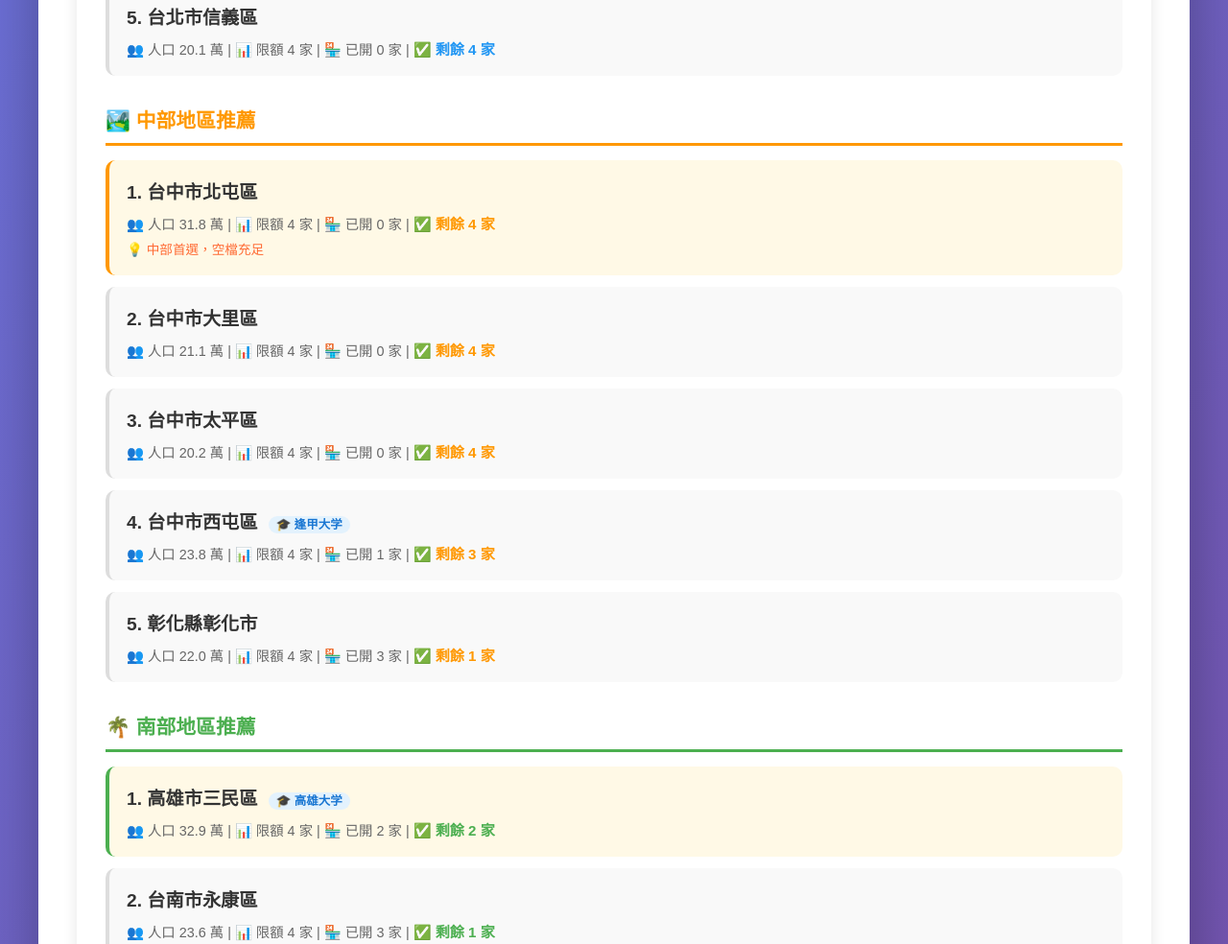
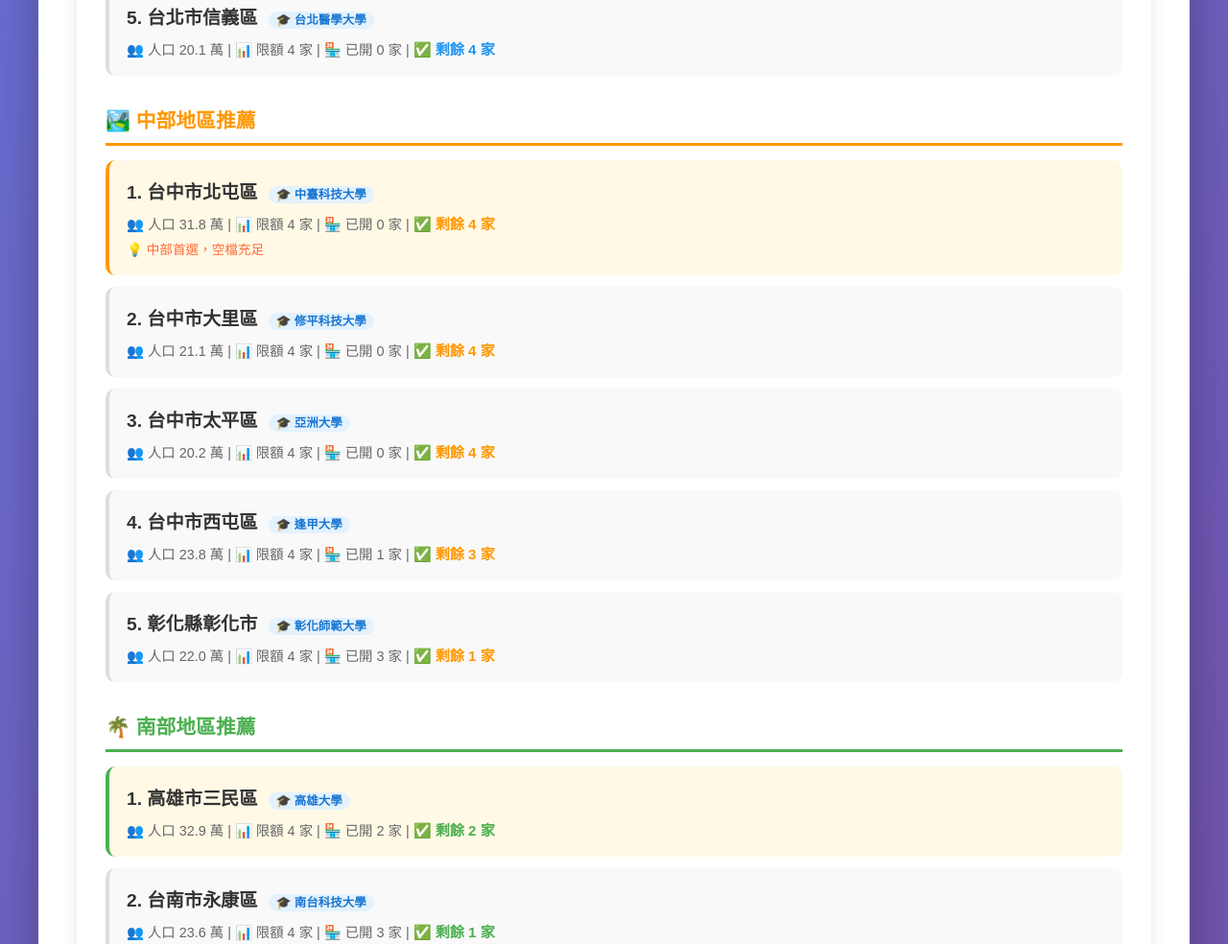
Before and after one commit to ken0900101318-beep/one-store-quota, a plain HTML site: page index.html in a window 1280 px wide. Shown: the part 1417-2401 px from the top of the page at 96% size. Drawn offline with Linux system fonts and the light colour scheme.

Commit message:
大幅擴充大學標註：從14所增加到70+所（涵蓋全台各縣市主要大專院校）

```diff
--- a/index.html
+++ b/index.html
@@ -771,20 +771,95 @@
 
         // 大學商圈標記
         const universityZones = {
-            '台北市文山區': '政治大学',
-            '台北市大安區': '台湾大学',
-            '桃園市中壢區': '中原大学',
-            '新竹市東區': '清華/交通大學',
-            '新竹縣竹北市': '交通大学（博爱）',
+            // 台北市
+            '台北市大安區': '台灣大學',
+            '台北市文山區': '政治大學',
+            '台北市中正區': '台灣大學',
+            '台北市大同區': '台北科技大學',
+            '台北市信義區': '台北醫學大學',
+            '台北市士林區': '東吳大學',
+            '台北市北投區': '文化大學',
+            '台北市內湖區': '德明財經科大',
+            '台北市南港區': '中國科技大學',
+
+            // 新北市
+            '新北市淡水區': '淡江大學',
+            '新北市新莊區': '輔仁大學',
+            '新北市三峽區': '台北大學',
+            '新北市板橋區': '致理科技大學',
+            '新北市新店區': '景文科技大學',
+            '新北市永和區': '世新大學',
+            '新北市中和區': '華夏科技大學',
+            '新北市土城區': '亞東技術學院',
+            '新北市樹林區': '樹德家商',
+
+            // 桃園市
+            '桃園市中壢區': '中原大學',
+            '桃園市桃園區': '開南大學',
+            '桃園市龜山區': '長庚大學',
+            '桃園市八德區': '元智大學',
+            '桃園市平鎮區': '健行科技大學',
+
+            // 新竹
+            '新竹市東區': '清華/陽明交通大學',
+            '新竹縣竹北市': '陽明交通大學（博愛）',
+            '新竹縣竹東鎮': '明新科技大學',
+
+            // 苗栗
+            '苗栗縣苗栗市': '育達科技大學',
+            '苗栗縣竹南鎮': '亞太創意技術學院',
+
+            // 台中市
+            '台中市西屯區': '逢甲大學',
             '台中市北區': '中國醫藥大學',
-            '台中市西屯區': '逢甲大学',
+            '台中市南區': '中興大學',
+            '台中市東區': '台中科技大學',
+            '台中市北屯區': '中臺科技大學',
+            '台中市西區': '台中教育大學',
+            '台中市龍井區': '東海大學',
+            '台中市大里區': '修平科技大學',
+            '台中市太平區': '亞洲大學',
+
+            // 彰化
+            '彰化縣彰化市': '彰化師範大學',
+            '彰化縣員林市': '大葉大學',
+
+            // 雲林
+            '雲林縣斗六市': '雲林科技大學',
+            '雲林縣虎尾鎮': '虎尾科技大學',
+
+            // 嘉義
             '嘉義市西區': '嘉義大學',
-            '台南市東區': '成功大学',
-            '高雄市三民區': '高雄大学',
+            '嘉義市東區': '嘉義大學',
+            '嘉義縣民雄鄉': '中正大學',
+
+            // 台南市
+            '台南市東區': '成功大學',
+            '台南市永康區': '南台科技大學',
+            '台南市中西區': '台南應用科技大學',
+            '台南市安南區': '台南大學',
+
+            // 高雄市
+            '高雄市三民區': '高雄大學',
+            '高雄市鼓山區': '中山大學',
+            '高雄市苓雅區': '高雄師範大學',
+            '高雄市楠梓區': '高雄科技大學',
+            '高雄市燕巢區': '高雄科技大學（燕巢）',
+            '高雄市左營區': '義守大學',
+            '高雄市前鎮區': '高雄科技大學（建工）',
+
+            // 屏東
+            '屏東縣屏東市': '屏東大學',
+            '屏東縣內埔鄉': '屏東科技大學',
+
+            // 宜蘭
+            '宜蘭縣宜蘭市': '宜蘭大學',
+
+            // 花蓮
             '花蓮縣吉安鄉': '東華大學',
-            '宜蘭縣宜蘭市': '宜蘭大學',
-            '新北市淡水區': '淡江大學',
-            '新北市新莊區': '輔仁大學'
+
+            // 台東
+            '台東縣台東市': '台東大學'
         };
 
         // 方案 A：計算熱門開店推薦（人口>20萬 + 未額滿，分北中南）
```
